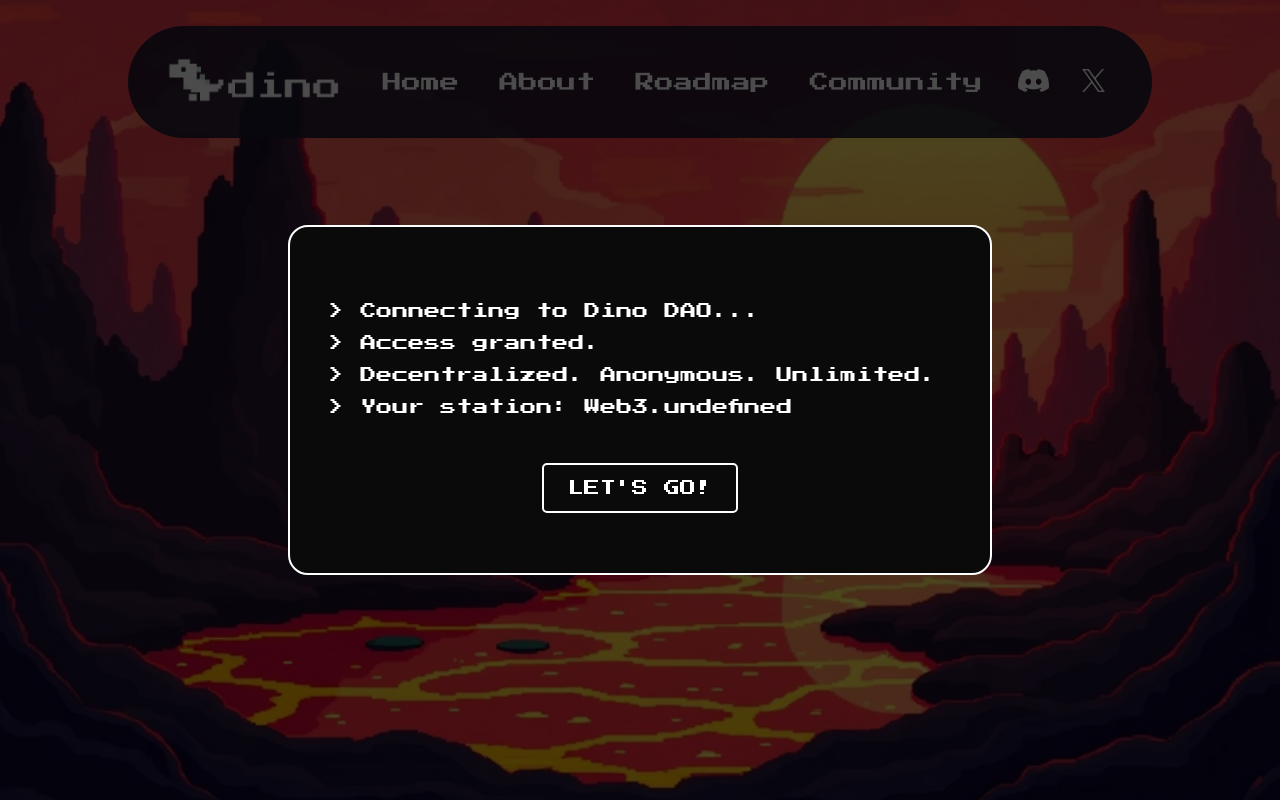
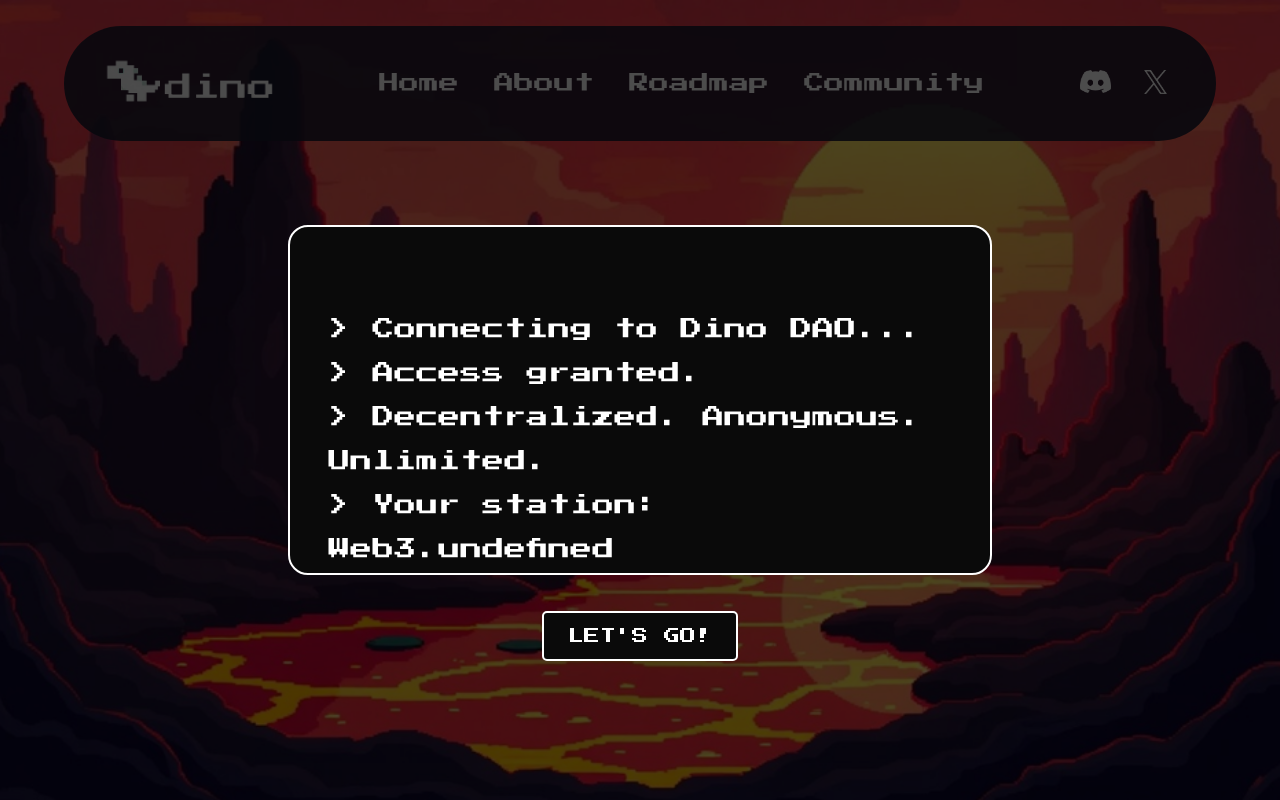
Before and after one commit to alexperedel/dino-dao, a React (Create React App) app: page / in a window 1280 px wide. Shown: the top 800 px of the page. Built offline with nearby package versions, Linux system fonts and the light colour scheme.

Commit message:
Add media for different layouts

```diff
--- a/src/css/header-styles.css
+++ b/src/css/header-styles.css
@@ -12,11 +12,10 @@
     margin-top: 2%;
     padding: 5px 20px;
     position: fixed;
-    width: 80%;
+    width: 90%;
 }
 
 .header img {
-    width: 210px;
     height: auto;
     object-fit: contain;
     padding: 1.5%;
@@ -26,14 +25,13 @@
     display: flex;
     justify-content: center;
     font-family: "Press Start 2P", serif;
-    gap: 20px;
+    gap: 15px;
     flex-grow: 1;
 }
 
 .top-nav a {
     color: white;
     text-decoration: none;
-    font-size: 1.2rem;
     padding: 10px 10px;
 }
 
@@ -65,14 +63,6 @@
     padding: 10px 12px;
 }
 
-.social-icons .icon-button .discord-logo {
-    width: 32px;
-}
-
-.social-icons .icon-button .x-logo {
-    width: 24px;
-}
-
 .icon-button:hover {
     background-color: #333333;
     border-radius: 10px;
--- a/src/css/hero-styles.css
+++ b/src/css/hero-styles.css
@@ -22,7 +22,6 @@
 .hero-section-text h1 {
     color: white;
     font-family: "Press Start 2P", serif;
-    font-size: 3rem;
 }
 
 .hero-section-button {
@@ -43,7 +42,6 @@
     transition: all 0.5s ease;
     text-decoration: none;
     border: 2px solid transparent;
-    font-size: 1.2rem;
     border-radius: 5px;
     text-align: center;
     cursor: pointer;
--- a/src/css/styles.css
+++ b/src/css/styles.css
@@ -9,3 +9,120 @@ html {
     padding: 0;
     box-sizing: border-box;
 }
+
+@media (max-width: 575px) {
+
+    .header img {
+        width: 130px;
+    }
+
+    body {
+        font-size: 12px;
+    }
+    h1 { font-size: 24px; }
+    h2 { font-size: 20px; }
+    h3 { font-size: 18px; }
+    p { font-size: 14px; }
+    .container { padding: 10px; }
+}
+
+/* Small Devices (tablets, 576px - 767px) */
+@media (min-width: 576px) and (max-width: 767px) {
+
+    .header img {
+        width: 150px;
+    }
+
+    .hero-section-text h1 {
+        font-size: 2rem;
+    }
+
+    body {
+        font-size: 16px;
+    }
+    h1 { font-size: 28px; }
+    h2 { font-size: 24px; }
+    h3 { font-size: 20px; }
+    p { font-size: 16px; }
+    .container { padding: 15px; }
+}
+
+/* Medium Devices (small laptops, 768px - 991px) */
+@media (min-width: 768px) and (max-width: 991px) {
+
+    .header img {
+        width: 170px;
+    }
+
+    body {
+        font-size: 16px;
+    }
+
+    .hero-section-text h1 {
+        font-size: 2rem;
+    }
+
+    h1 { font-size: 32px; }
+    h2 { font-size: 28px; }
+    h3 { font-size: 24px; }
+    p { font-size: 18px; }
+    .container { padding: 20px; }
+}
+
+/* Large Devices (desktops, 992px - 1199px) */
+@media (min-width: 992px) and (max-width: 1199px) {
+
+    .header img {
+        width: 190px;
+    }
+
+    .social-icons .icon-button .discord-logo {
+        width: 29px;
+    }
+
+    .social-icons .icon-button .x-logo {
+        width: 22px;
+    }
+
+    .hero-section-text h1 {
+        font-size: 2.5rem;
+    }
+
+    body {
+        font-size: 18px;
+    }
+    h1 { font-size: 36px; }
+    h2 { font-size: 32px; }
+    h3 { font-size: 28px; }
+    p { font-size: 20px; }
+    .container { padding: 30px; }
+}
+
+/* Extra Large Devices (large desktops, 1200px and up) */
+@media (min-width: 1200px) {
+
+    .header img {
+        width: 210px;
+    }
+
+    .social-icons .icon-button .discord-logo {
+        width: 32px;
+    }
+
+    .social-icons .icon-button .x-logo {
+        width: 24px;
+    }
+
+    .hero-section-text h1 {
+        font-size: 3rem;
+    }
+
+    body {
+        font-size: 20px;
+    }
+    h1 { font-size: 40px; }
+    h2 { font-size: 36px; }
+    h3 { font-size: 32px; }
+    p { font-size: 22px; }
+    .container { padding: 40px; }
+}
--- a/src/index.js
+++ b/src/index.js
@@ -1,7 +1,7 @@
 import React from 'react';
 import ReactDOM from 'react-dom/client';
+import "./css/styles.css";
 import App from './App';
-import "./css/styles.css";
 
 const root = ReactDOM.createRoot(document.getElementById('root'));
 
```
